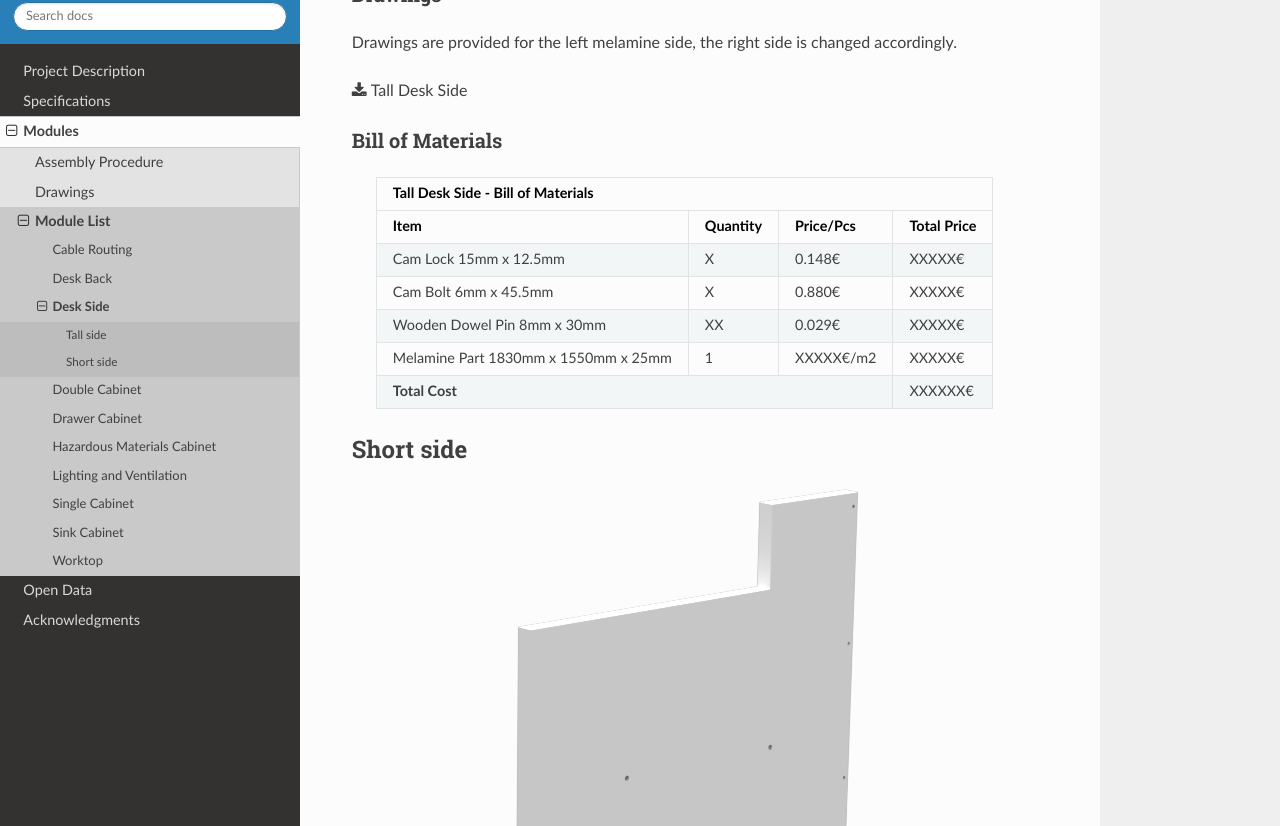
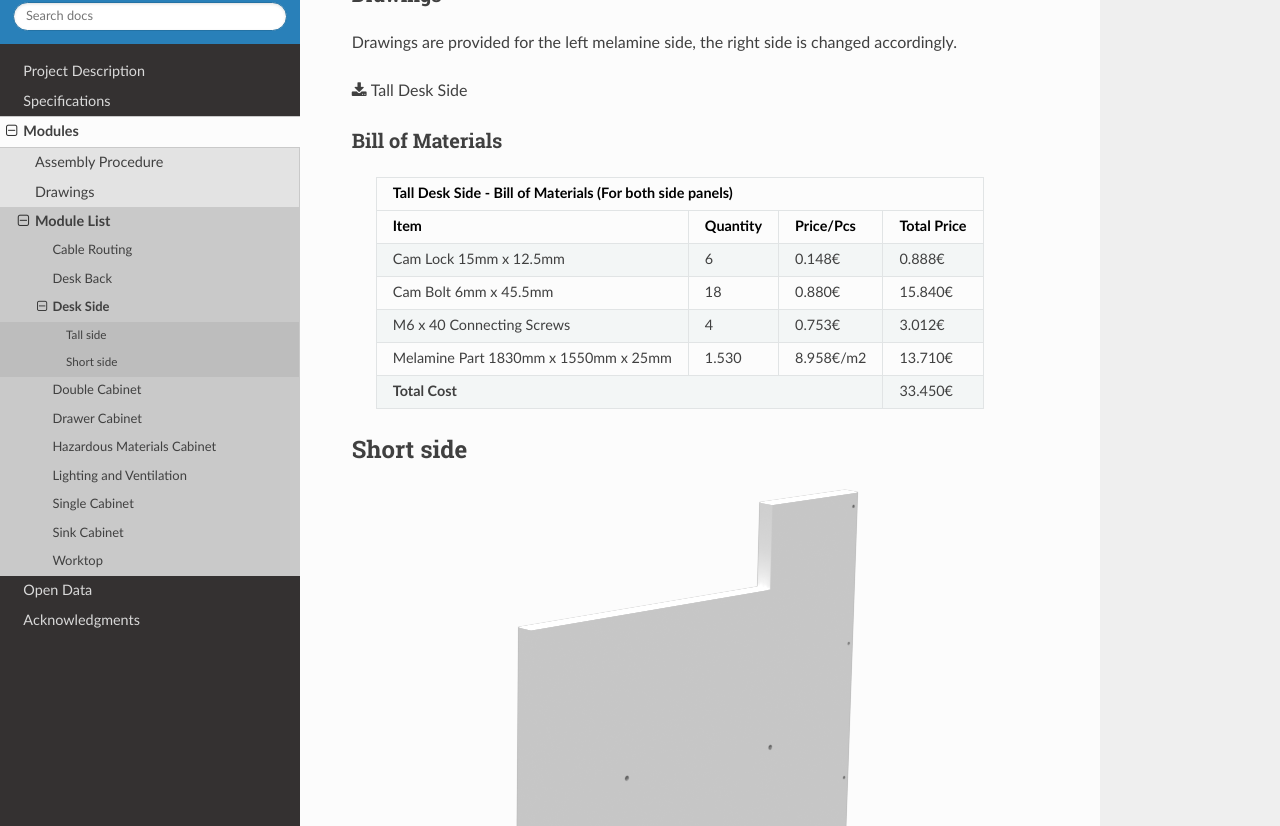
Before and after one commit to ellak-monades-aristeias/OpenDeskLab, a Sphinx documentation site: the page built from docs/include/parts/desk_side.rst, in a window 1280 px wide and 900 px high, scrolled down 1583 px, cut to the strip 74-900 px from the top of the window. Built offline with Sphinx 7.4.7 and the Read the Docs theme 2.0.0, drawn with Linux system fonts in a browser that asks for light colours; some of the changed text lies outside the part shown.

Commit message:
Finalized BOM for desk side panels

```diff
--- a/docs/include/parts/desk_side.rst
+++ b/docs/include/parts/desk_side.rst
@@ -41,19 +41,19 @@ Bill of Materials
    .. table::
 
       +--------------------------------------+----------+-----------+-------------+
-      | Tall Desk Side - Bill of Materials                                        |
+      | Tall Desk Side - Bill of Materials (For both side panels)                 |
       +--------------------------------------+----------+-----------+-------------+
       | Item                                 | Quantity | Price/Pcs | Total Price |
       +======================================+==========+===========+=============+
-      | Cam Lock 15mm x 12.5mm               |     X    |    0.148€ |      XXXXX€ |
+      | Cam Lock 15mm x 12.5mm               |     6    |    0.148€ |      0.888€ |
       +--------------------------------------+----------+-----------+-------------+
-      | Cam Bolt 6mm x 45.5mm                |     X    |    0.880€ |      XXXXX€ |
+      | Cam Bolt 6mm x 45.5mm                |    18    |    0.880€ |     15.840€ |
       +--------------------------------------+----------+-----------+-------------+
-      | Wooden Dowel Pin 8mm x 30mm          |    XX    |    0.029€ |      XXXXX€ |
+      | M6 x 40 Connecting Screws            |     4    |    0.753€ |      3.012€ |
       +--------------------------------------+----------+-----------+-------------+
-      | Melamine Part 1830mm x 1550mm x 25mm |     1    | XXXXX€/m2 |      XXXXX€ |
+      | Melamine Part 1830mm x 1550mm x 25mm | 1.530    | 8.958€/m2 |     13.710€ |
       +--------------------------------------+----------+-----------+-------------+
-      | **Total Cost**                                              |     XXXXXX€ |
+      | **Total Cost**                                              |     33.450€ |
       +--------------------------------------+----------+-----------+-------------+
 
 Short side
@@ -83,17 +83,15 @@ Bill of Materials
    .. table::
 
       +--------------------------------------+----------+-----------+-------------+
-      | Short Desk Side - Bill of Materials                                       |
+      | Short Desk Side - Bill of Materials (For both side panels)                |
       +--------------------------------------+----------+-----------+-------------+
       | Item                                 | Quantity | Price/Pcs | Total Price |
       +======================================+==========+===========+=============+
-      | Cam Lock 15mm x 12.5mm               |     X    |    0.148€ |      XXXXX€ |
+      | Cam Bolt 6mm x 45.5mm                |    10    |    0.880€ |      8.800€ |
       +--------------------------------------+----------+-----------+-------------+
-      | Cam Bolt 6mm x 45.5mm                |     X    |    0.880€ |      XXXXX€ |
+      | M6 x 40 Connecting Screws            |     4    |    0.753€ |      3.012€ |
       +--------------------------------------+----------+-----------+-------------+
-      | Wooden Dowel Pin 8mm x 30mm          |    XX    |    0.029€ |      XXXXX€ |
+      | Melamine Part 1830mm x 1550mm x 25mm | 1.167    | 8.958€/m2 |     10.454€ |
       +--------------------------------------+----------+-----------+-------------+
-      | Melamine Part 1830mm x 1550mm x 25mm |     1    | XXXXX€/m2 |      XXXXX€ |
+      | **Total Cost**                                              |     22.266€ |
       +--------------------------------------+----------+-----------+-------------+
-      | **Total Cost**                                              |     XXXXXX€ |
-      +--------------------------------------+----------+-----------+-------------+
```
